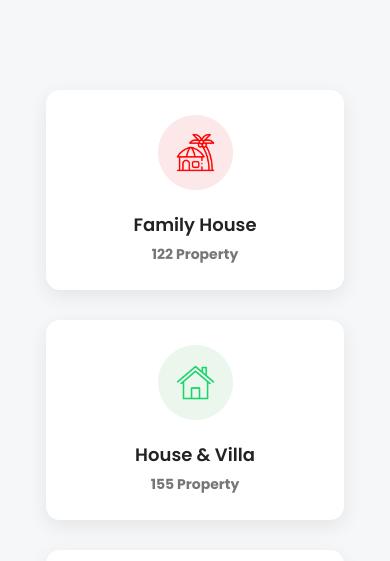
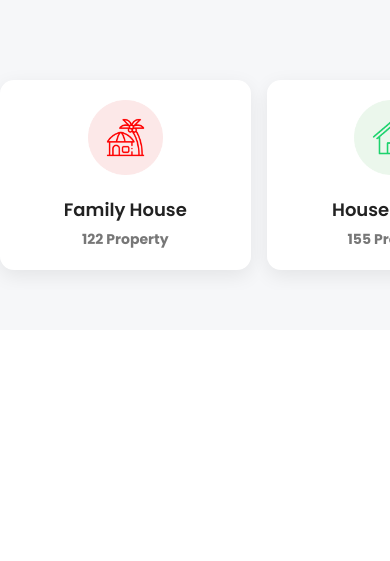
Before and after one commit to NirmalFdo183/RentUp, a React (Vite) app: page / in a window 390 px wide. Shown: the part 1274-1835 px from the top of the page. After the commit the page ends 1604 px from the top, so only its background shows below. Built offline with nearby package versions, Linux system fonts and the light colour scheme.

Commit message:
implementing a slider for  smaller screens and adjustheight of the section

```diff
--- a/src/components/home/featured/featured.css
+++ b/src/components/home/featured/featured.css
@@ -1,6 +1,6 @@
 .featured {
     width: 100%;
-    min-height: 100vh;
+    min-height: 60vh;
     display: flex;
     flex-direction: column;
     justify-content: center;
@@ -49,8 +49,8 @@
 
 
 .FeatureCard {
-    width: 30%;
-    min-width: 260px;
+    width: 18%;
+    min-width: 200px;
     background-color: #ffffff;
     border-radius: 14px;
     padding: 25px 20px;
@@ -89,15 +89,33 @@
 }
 
 
-@media (max-width: 1024px) {
+@media (max-width: 1260px) {
     .FeatureCard {
-        width: 45%;
+        width: 30%;
     }
 }
 
 @media (max-width: 768px) {
+
+    .featured-cards {
+        flex-wrap: nowrap;
+        overflow-x: auto;
+        justify-content: flex-start;
+        gap: 16px;
+        padding: 10px 16px 20px;
+        scroll-snap-type: x mandatory;
+        -webkit-overflow-scrolling: touch;
+    }
+
+    .featured-cards::-webkit-scrollbar {
+        display: none;
+    }
+
     .FeatureCard {
-        width: 85%;
+        flex: 0 0 70%;
+        min-width: 240px;
+        padding: 20px;
+        scroll-snap-align: start;
     }
 
     .FeatureCard img {
```
